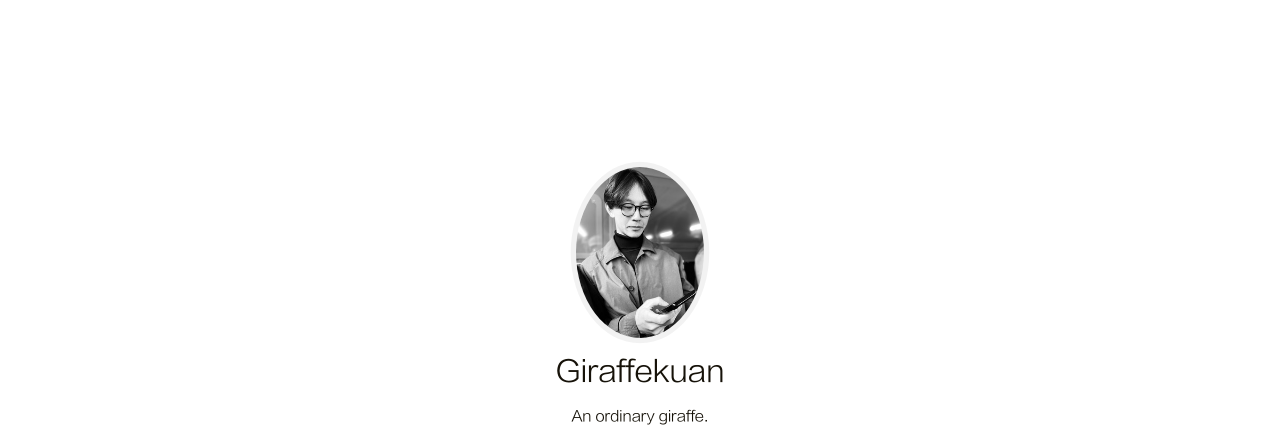
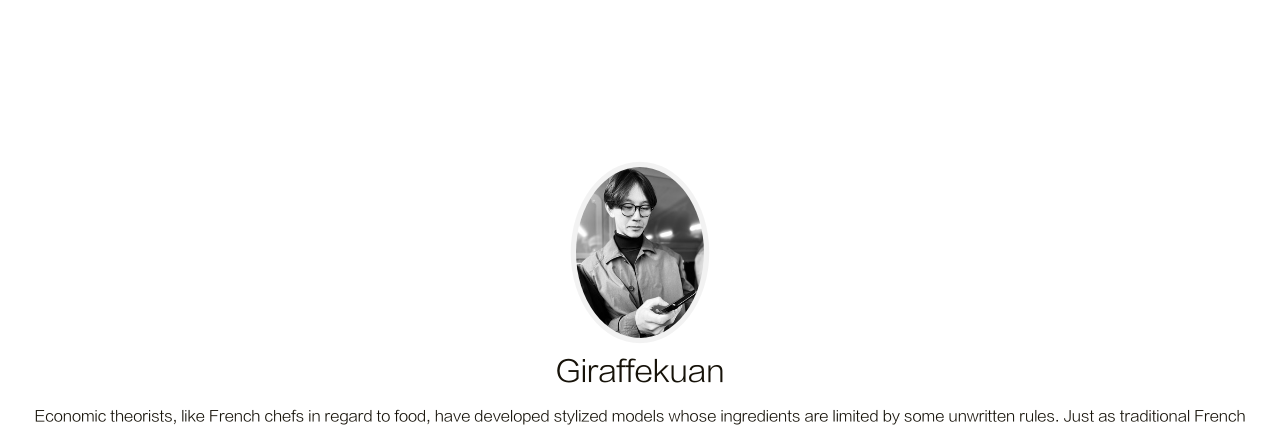
Before and after one commit to JenKuanWang/JenKuanWang.github.io, a plain HTML site: page index.html in a window 1280 px wide. Shown: the part 67-504 px from the top of the page. Drawn offline with Linux system fonts and the light colour scheme.

Commit message:
Site updated: 2020-01-20 17:54:59

```diff
--- a/index.html
+++ b/index.html
@@ -112,7 +112,7 @@
             <a href="/archives"><img src="/image/cover.jpeg"></a>
         </div>
         <div class="nickname">Giraffekuan</div>
-        <div class="description"><p>An ordinary giraffe.</p>
+        <div class="description"><p>Economic theorists, like French chefs in regard to food, have developed stylized models whose ingredients are limited by some unwritten rules. Just as traditional French cooking does not use seaweed or raw fish, so neoclassical models do not make assumptions derived from psychology, anthropology, or sociology. I disagree with any rules that limit the nature of the ingredients in economic models.</p>
 </div>
         <div class="links">
 
```
